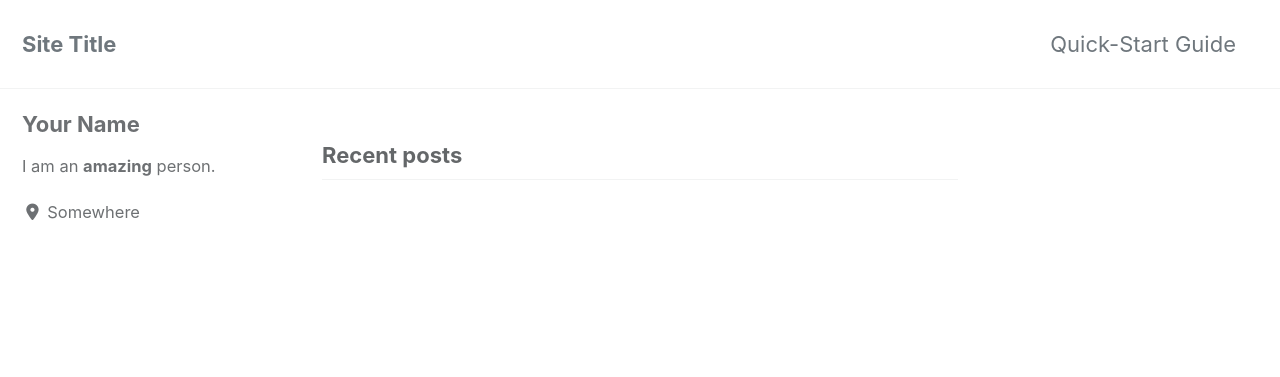
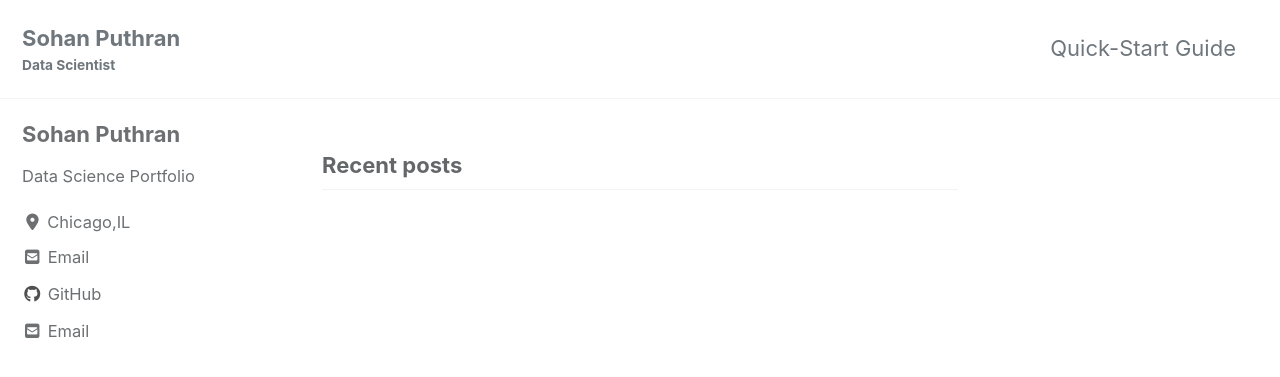
Before and after one commit to sohansputhran/sohansputhran.github.io, a Jekyll site: the page built from index.html, in a window 1280 px wide and 900 px high. Shown: the top 377 px of the window. Built offline with Jekyll 4.4.1, drawn with Linux system fonts in a browser that asks for light colours; cached includes are drawn as plain includes; nearby versions of some CDN libraries; the list of posts is cut into pages by our own code; some of the changed text lies outside the part shown.

Commit message:
Personal Details

```diff
--- a/_config.yml
+++ b/_config.yml
@@ -16,11 +16,11 @@ minimal_mistakes_skin    : "default" # "air", "aqua", "contrast", "dark", "dirt"
 
 # Site Settings
 locale                   : "en-US"
-title                    : "Site Title"
+title                    : "Sohan Puthran"
 title_separator          : "-"
-subtitle                 : # site tagline that appears below site title in masthead
-name                     : "Your Name"
-description              : "An amazing website."
+subtitle                 : Data Scientist # site tagline that appears below site title in masthead
+name                     : "Sohan Puthran"
+description              : "Data Science Portfolio"
 url                      : # the base hostname & protocol for your site e.g. "https://mmistakes.github.io"
 baseurl                  : # the subpath of your site, e.g. "/blog"
 repository               : # GitHub username/repo-name e.g. "mmistakes/minimal-mistakes"
@@ -93,15 +93,15 @@ analytics:
 
 # Site Author
 author:
-  name             : "Your Name"
+  name             : "Sohan Puthran"
   avatar           : # path of avatar image, e.g. "/assets/images/bio-photo.jpg"
-  bio              : "I am an **amazing** person."
-  location         : "Somewhere"
-  email            :
+  bio              : "Data Science Portfolio"
+  location         : "Chicago,IL"
+  email            : "puthran.sohan@gmail.com"
   links:
     - label: "Email"
       icon: "fas fa-fw fa-envelope-square"
-      # url: "mailto:your.name@email.com"
+      url: "puthran.sohan@gmail.com"
     - label: "Website"
       icon: "fas fa-fw fa-link"
       # url: "https://your-website.com"
@@ -113,7 +113,7 @@ author:
       # url: "https://facebook.com/"
     - label: "GitHub"
       icon: "fab fa-fw fa-github"
-      # url: "https://github.com/"
+      url: "https://github.com/sohansputhran"
     - label: "Instagram"
       icon: "fab fa-fw fa-instagram"
       # url: "https://instagram.com/"
@@ -170,8 +170,6 @@ exclude:
   - Rakefile
   - README
   - tmp
-  - /docs # ignore Minimal Mistakes /docs
-  - /test # ignore Minimal Mistakes /test
 keep_files:
   - .git
   - .svn
```
